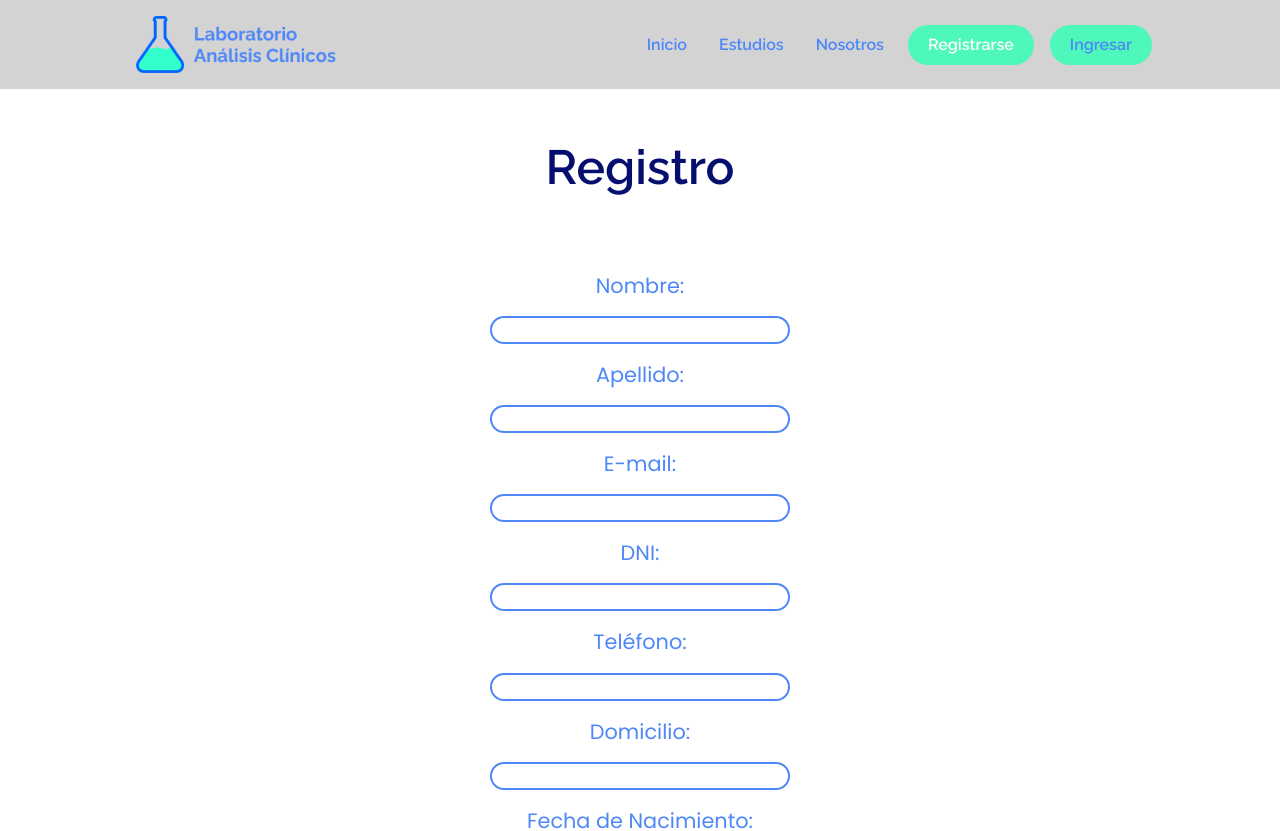
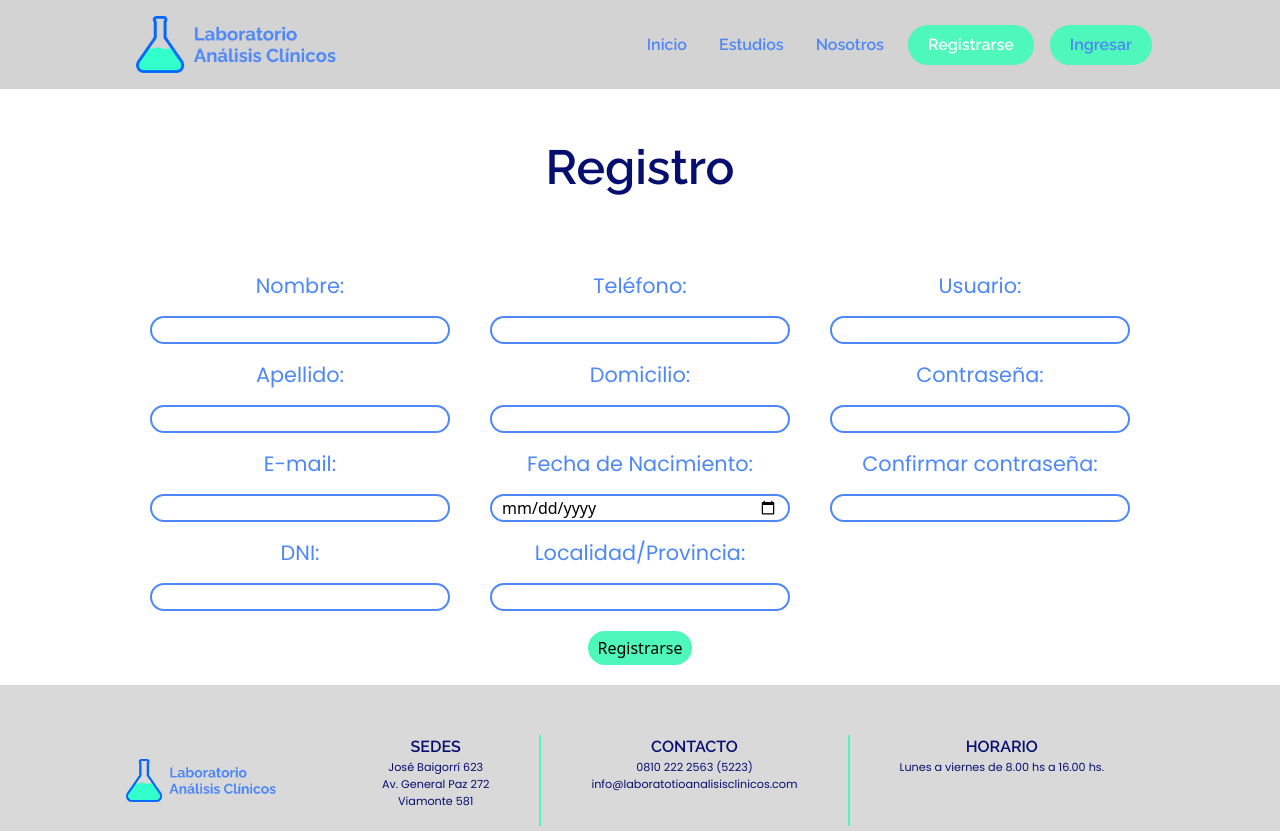
Before and after one commit to Francisco-Intelangelo/Laboratorio-de-Analisis-Clinicos, a React (Vite) app: page /registrarse in a window 1280 px wide. Shown: the top 831 px of the page. Built offline with nearby package versions, Linux system fonts and the light colour scheme.

Commit message:
cambio de estructura de pantalla registro

```diff
--- a/src/Pages/Ingresar/Ingresar.css
+++ b/src/Pages/Ingresar/Ingresar.css
@@ -1,10 +1,8 @@
 .sign_in{
     display: flex;
     justify-content: center;
+    align-items: center;
     height: 70vh;
-}
-.form_login{
-    padding-top: 50px;
 }
 .title_login{
     font-family: 'Raleway';
@@ -47,7 +45,7 @@
 .text_registro{
     text-align: center;
     font-family: 'Poppins';
-    padding-bottom: 30px;
+    margin: 0;
 }
 .button_registro:hover{
     background: none;
--- a/src/Pages/Registrarse/Registrarse.css
+++ b/src/Pages/Registrarse/Registrarse.css
@@ -16,6 +16,7 @@
     text-align: center;
     padding-bottom: 50px;
 }
+
 .form_register .label{
     font-family: 'Poppins';
     color: #4E87F7;
@@ -34,3 +35,13 @@
     padding: 5px 10px;
     border-radius: 20px;
 }
+
+@media(min-width: 990px){
+    .form_register .form_div{
+        display: flex;
+        flex-direction: row;
+    }
+    .form_register .form_div .containerBlock{
+        padding: 0 20px;
+    }
+}
--- a/src/Pages/Registrarse/Registrarse.jsx
+++ b/src/Pages/Registrarse/Registrarse.jsx
@@ -49,6 +49,7 @@ export const Registrarse = () => {
                     <h1 className="titleRegister">Registro</h1>
                     <div className='sd'>
                         <div className='form_div'>
+                            <div className='containerBlock'>
                                 <div>
                                     <label className='label'>Nombre:</label>
                                 </div>
@@ -93,6 +94,8 @@ export const Registrarse = () => {
                                     })}/>
                                     {errors.dni?.type === "required" && <p style={errorStyle}>DNI requerido</p>}
                                 </div>
+                            </div>
+                            <div className='containerBlock'>
                                 <div>
                                     <label className='label'>Teléfono:</label>
                                 </div>
@@ -133,6 +136,8 @@ export const Registrarse = () => {
                                     })}/>
                                     {errors.city?.type === "required" && <p style={errorStyle}>Campo requerido</p>}
                                 </div>
+                            </div>
+                            <div className='containerBlock'>
                                 <div>
                                     <label className='label'>Usuario:</label>
                                 </div>
@@ -145,7 +150,7 @@ export const Registrarse = () => {
                                     {errors.user?.type === "minLength" && (<p style={errorStyle}>Nombre debe ser mayor a 3 caracteres</p>)}
                                 </div>
                                 <div>
-                                <label className='label'>Contraseña:</label>
+                                    <label className='label' id='contraseña'>Contraseña:</label>
                                 </div>
                                 <div>
                                     <input type="password" className="input_data" name='password' {...register('password', {
@@ -159,10 +164,9 @@ export const Registrarse = () => {
                                     })}/>
                                     {errors.password && <p style={errorStyle}>{errors.password.message}</p>}
                                 </div>
-                        </div>
                                 <div className='form_div_div'>
                                     <div className='pass'>
-                                <label className='label' >Confirmar contraseña:</label>
+                                        <label className='label' id='confirmarContraseña'>Confirmar contraseña:</label>
                                     </div>
                                     <div>
                                         <input type="password" className="input_data" name='confirmPass' {...register('confirmPass', {
@@ -176,6 +180,8 @@ export const Registrarse = () => {
                                     </div>
                                 </div>
                             </div>
+                        </div>
+                    </div>
                     <div className='container_button'>
                         <button type="submit" className='send'>Registrarse</button>
                     </div>
```
Lines whose indentation alone changed are shown as unchanged.
